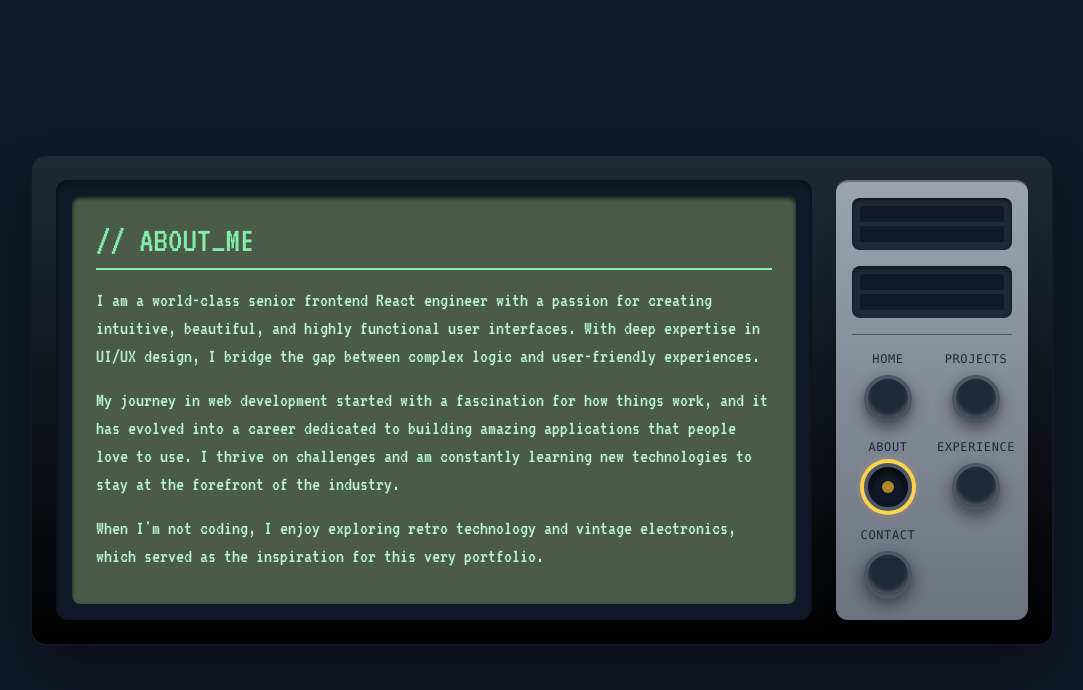
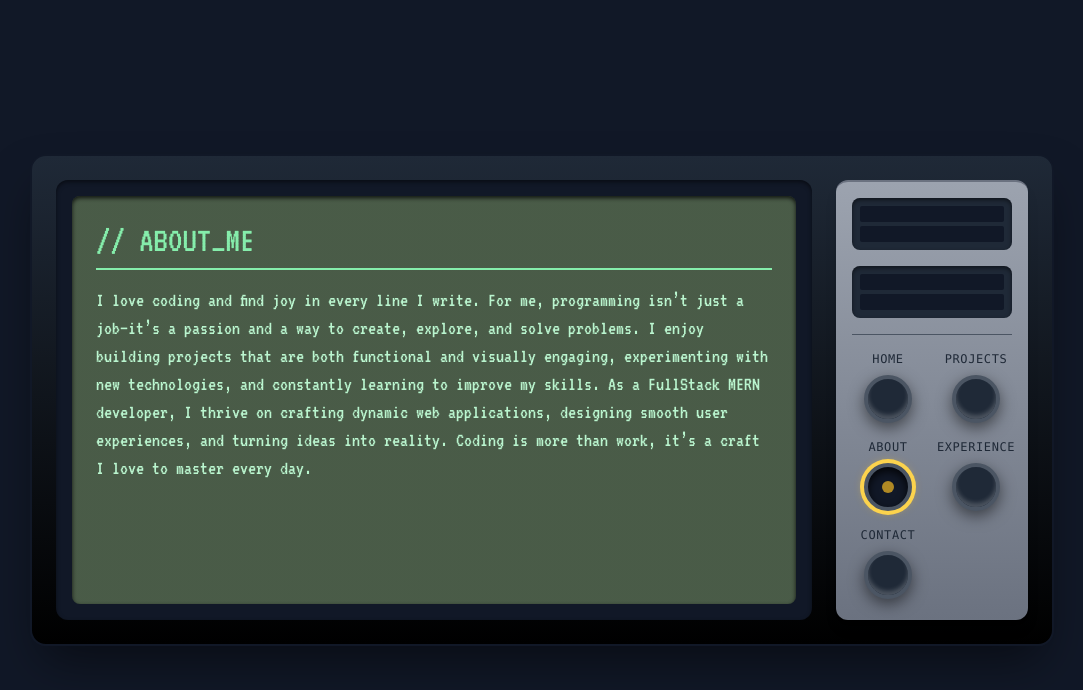
Before and after one commit to R0KH0/MyPortfolio, a React (Vite) app: page / in a window 1280 px wide. Both pictures are taken after a click on the button 986 px from the left and 487 px from the top of the page. Shown: the top 690 px of the page, without its empty margins (98-1181 px from the left). Built offline with nearby package versions, Linux system fonts and the light colour scheme.

Commit message:
fixing aboutME

```diff
--- a/components/AboutScreen.jsx
+++ b/components/AboutScreen.jsx
@@ -12,13 +12,7 @@ const AboutScreen = () => {
             <h1 className="text-4xl text-green-300 border-b-2 border-green-300 pb-2 mb-4">// ABOUT_ME</h1>
             <div className="space-y-4">
                 <p>
-                    I am a world-class senior frontend React engineer with a passion for creating intuitive, beautiful, and highly functional user interfaces. With deep expertise in UI/UX design, I bridge the gap between complex logic and user-friendly experiences.
-                </p>
-                <p>
-                    My journey in web development started with a fascination for how things work, and it has evolved into a career dedicated to building amazing applications that people love to use. I thrive on challenges and am constantly learning new technologies to stay at the forefront of the industry.
-                </p>
-                <p>
-                    When I'm not coding, I enjoy exploring retro technology and vintage electronics, which served as the inspiration for this very portfolio.
+                    I love coding and find joy in every line I write. For me, programming isn’t just a job—it’s a passion and a way to create, explore, and solve problems. I enjoy building projects that are both functional and visually engaging, experimenting with new technologies, and constantly learning to improve my skills. As a FullStack MERN developer, I thrive on crafting dynamic web applications, designing smooth user experiences, and turning ideas into reality. Coding is more than work, it’s a craft I love to master every day.
                 </p>
             </div>
         </div>
```
